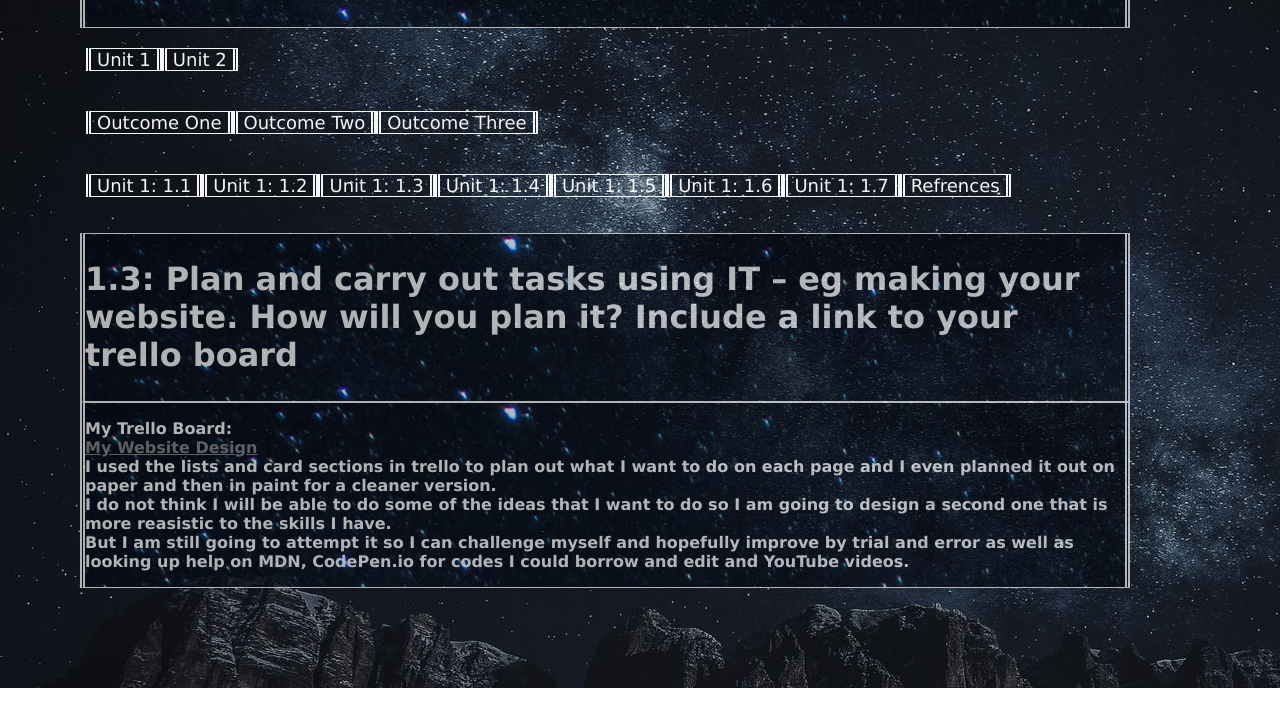
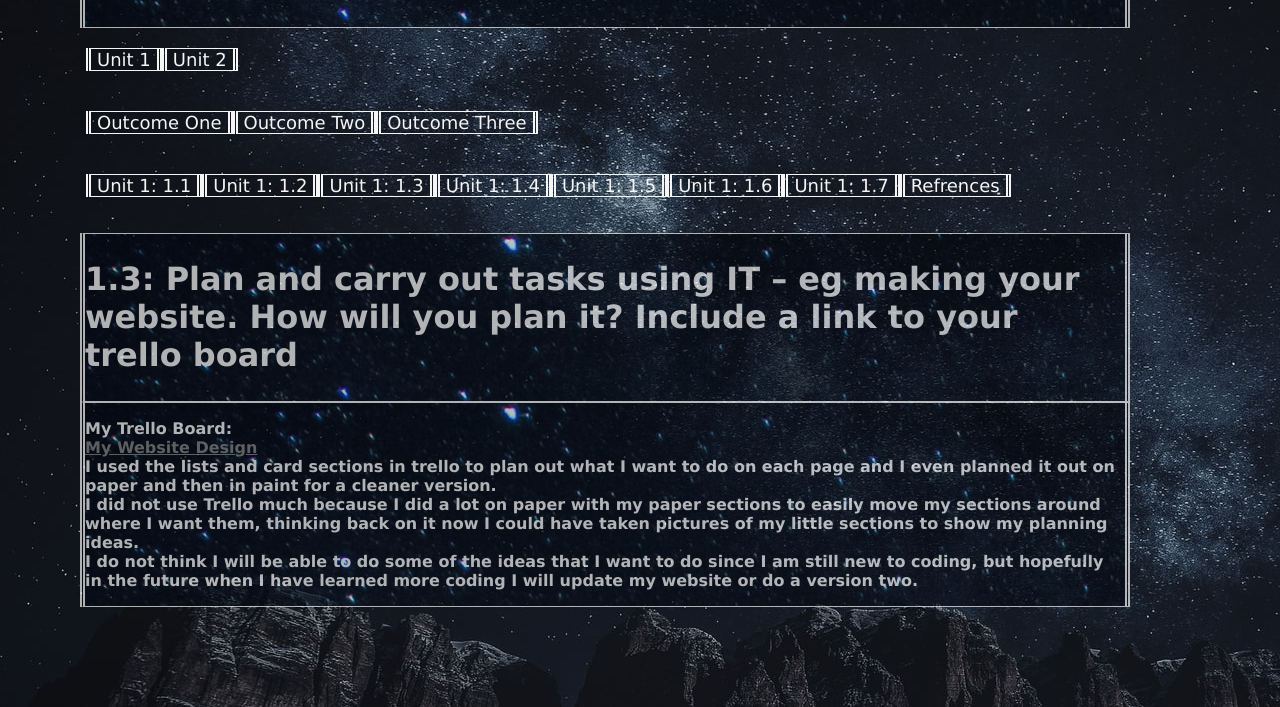
Before and after one commit to ToniSmith93/mywebsiteproject, a plain HTML site: page unit1.3.html in a window 1280 px wide. Shown: the part 309-1016 px from the top of the page. Drawn offline with Linux system fonts and the light colour scheme.

Commit message:
1.3 Update

```diff
--- a/unit1.3.html
+++ b/unit1.3.html
@@ -95,10 +95,10 @@
             <br>
             I used the lists and card sections in trello to plan out what I want to do on each page and I even planned it out on paper and then in paint for a cleaner version.
             <br>
-            I do not think I will be able to do some of the ideas that I want to do so I am going to design a second one that is more reasistic to the skills I have.
+            I did not use Trello much because I did a lot on paper with my paper sections to easily move my sections around where I want them, thinking back on it now I could have taken pictures of my little sections to show my planning ideas.
             <br>
-            But I am still going to attempt it so I can challenge myself and hopefully improve by trial and error as well as looking up help on MDN, CodePen.io for codes I could borrow and edit and YouTube videos.
-
+            I do not think I will be able to do some of the ideas that I want to do since I am still new to coding, but hopefully in the future when I have learned more coding I will update my website or do a version two.
+            <br>
           </p>
         </article>
       </section>
```
